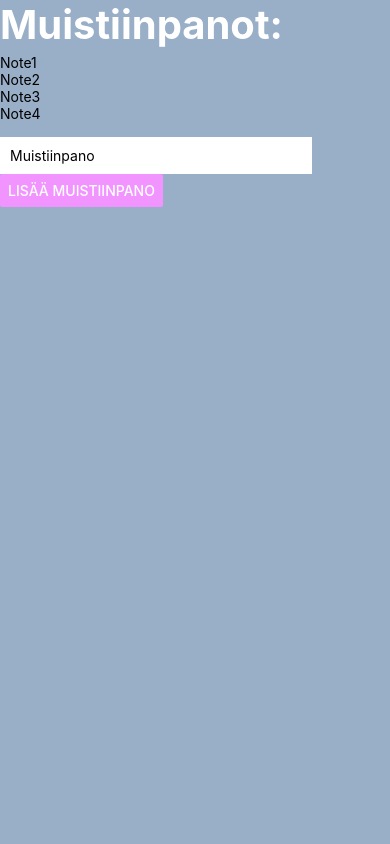
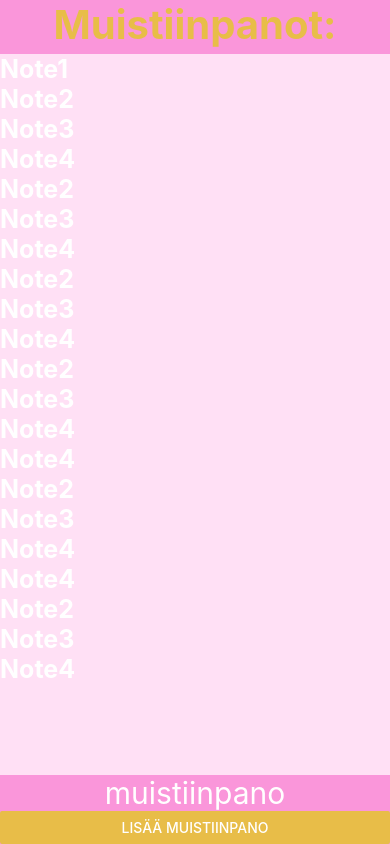
Before and after one commit to laurasarasofia/DTEK2040Ex4, a React Native app in the folder notes/: screen / in a window 390 px wide. Built offline with nearby package versions, Linux system fonts and the light colour scheme.

Commit message:
4.3-4.5 tehty
lisätty scrollaus mahdollisuus, muokattu ulkonäköä eritavoin

```diff
--- a/notes/App.js
+++ b/notes/App.js
@@ -1,9 +1,6 @@
-import { StyleSheet, Button, SafeAreaView, TextInput, Text, View, Alert, ActivityIndicator,ScrollView } from "react-native";
+import { StyleSheet, Button, SafeAreaView, TextInput, Text, ScrollView } from "react-native";
 import { StatusBar } from "expo-status-bar";
 import React from 'react';
-import { createStackNavigator } from "@react-navigation/stack";
-import { NavigationContainer } from "@react-navigation/native";
-import { add } from "react-native-reanimated";
 
 
 
@@ -13,6 +10,23 @@ class App extends React.Component {
     this.state = {
       notes: [
         "Note1",
+        "Note2",
+        "Note3",
+        "Note4",
+        "Note2",
+        "Note3",
+        "Note4",
+        "Note2",
+        "Note3",
+        "Note4",
+        "Note2",
+        "Note3",
+        "Note4",
+        "Note4",
+        "Note2",
+        "Note3",
+        "Note4",
+        "Note4",
         "Note2",
         "Note3",
         "Note4"
@@ -45,20 +59,24 @@ class App extends React.Component {
     return (
       <SafeAreaView style={styles.container}>
         <Text style={styles.title}>Muistiinpanot:</Text>
-        {this.state.notes.map(note => <Text>{note}</Text>)}
+        <ScrollView style={styles.contentContainer}>
+          {this.state.notes.map(note => <Text style={styles.notes}>{note}</Text>)}
+        </ScrollView>
         <TextInput
-          placeholder="Muistiinpano"
+          placeholder="muistiinpano"
 
           onChangeText={(newText) => this.setState({ setText: newText })}
           keyboardType="default"
           style={styles.input}
 
+
         />
         <Button
           title="Lisää muistiinpano"
-          color='#f194ff'
+          color='#e8bd48'
           onPress={this.addNote}
         />
+
       </SafeAreaView >
     );
   }
@@ -68,23 +86,37 @@ class App extends React.Component {
 const styles = StyleSheet.create({
   container: {
     flex: 1,
-    backgroundColor: "#98AFC7",
-    alignItems: "flex-start",
-    justifyContent: "flex-start",
+    backgroundColor: "#fa96da",
+
+
   },
   title: {
+    textAlign: "center",
     fontSize: 40,
-    color: "#fff",
+    color: "#e8bd48",
     marginBottom: 5,
     fontWeight: "bold",
   },
+  contentContainer: {
+    textAlign: "center",
+    flex:2,
+    backgroundColor: "#ffe0f5",
+    alignSelf: "space-around"
+
+  },
   input: {
-    backgroundColor: "#fff",
-    padding: 10,
-    width: "80%",
-    marginTop: 15,
-    color: "#000",
+    backgroundColor: "#fa96da",
+    color: "#ffffff",
+    borderColor: "#ffffff",
+    fontSize: 30,
+    textAlign: "center"
   },
+  notes:{
+    color:"#ffffff",
+    fontWeight: "bold",
+    fontSize: 25
+
+  }
 });
 
 export default App
```
